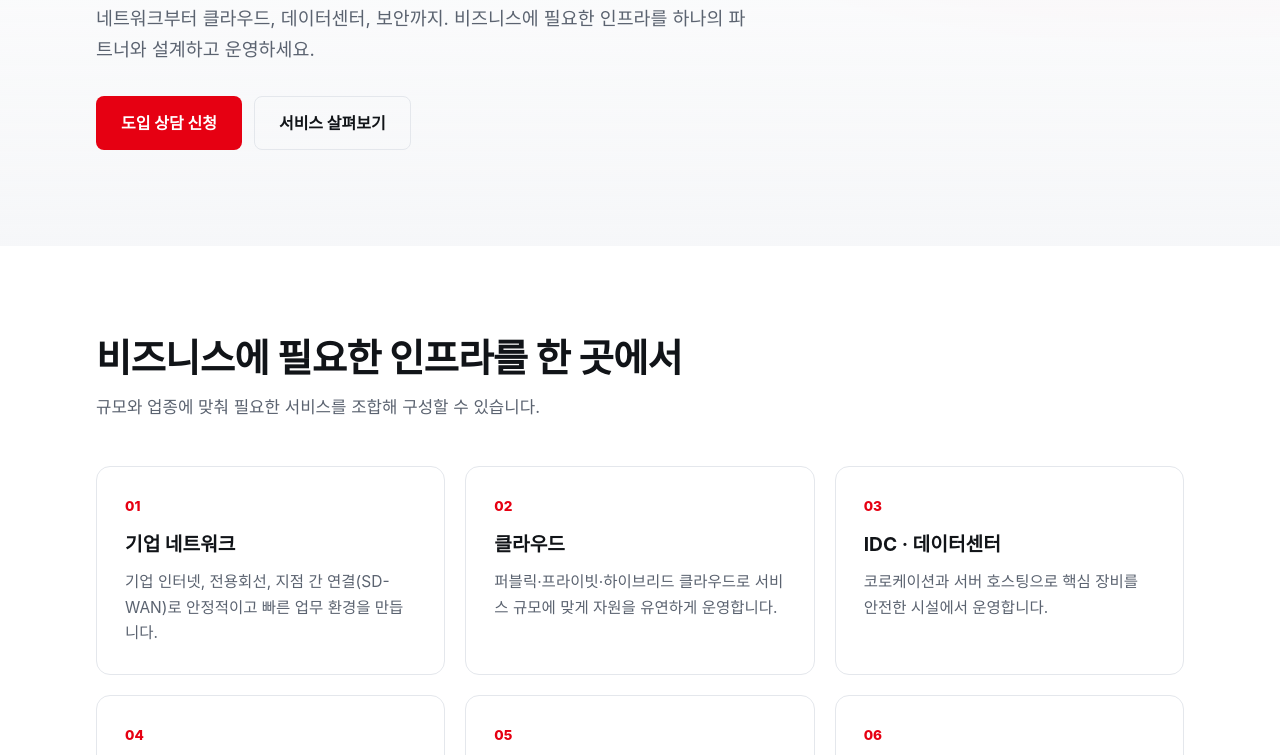
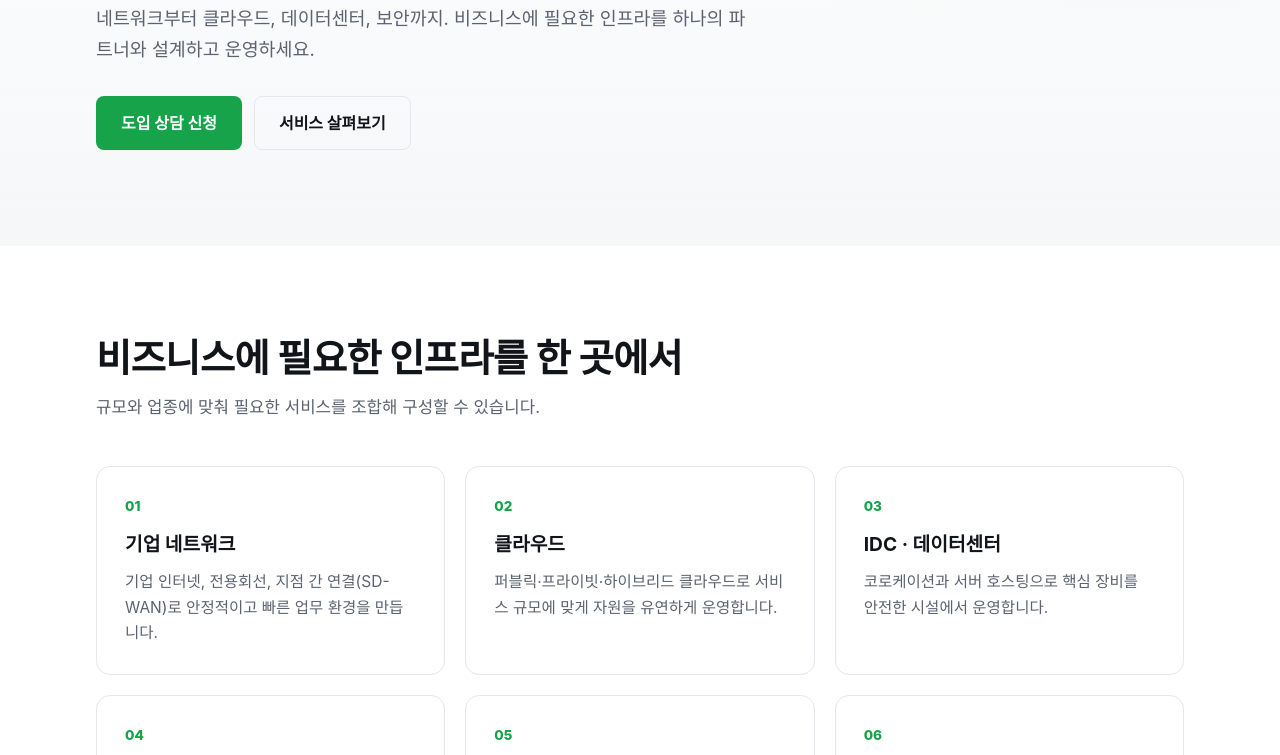
Before and after one commit to IamGroooooot/week2, a plain HTML site: page index.html in a window 1280 px wide. Shown: the part 371-1126 px from the top of the page. Drawn offline with Linux system fonts and the light colour scheme.

Commit message:
Switch brand color tone to green
Co-Authored-By: Claude Opus 5.5 <noreply@anthropic.com>

```diff
--- a/index.html
+++ b/index.html
@@ -13,8 +13,8 @@
       --text: #111418;
       --muted: #5b6370;
       --line: #e4e7ec;
-      --brand: #e60012;
-      --brand-dark: #b8000e;
+      --brand: #16a34a;
+      --brand-dark: #15803d;
       --ink: #111418;
       --shadow: 0 12px 32px rgba(17, 20, 24, 0.08);
     }
@@ -26,8 +26,8 @@
         --text: #eef0f3;
         --muted: #a2a9b4;
         --line: #2a2f37;
-        --brand: #ff3b47;
-        --brand-dark: #e60012;
+        --brand: #16a34a;
+        --brand-dark: #15803d;
         --shadow: 0 12px 32px rgba(0, 0, 0, 0.45);
       }
     }
@@ -38,8 +38,8 @@
       --text: #eef0f3;
       --muted: #a2a9b4;
       --line: #2a2f37;
-      --brand: #ff3b47;
-      --brand-dark: #e60012;
+      --brand: #16a34a;
+      --brand-dark: #15803d;
       --shadow: 0 12px 32px rgba(0, 0, 0, 0.45);
     }
 
```
